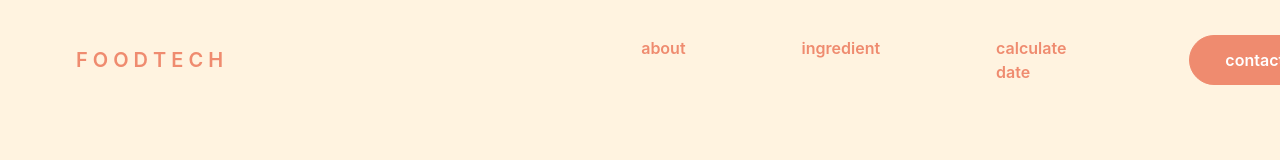
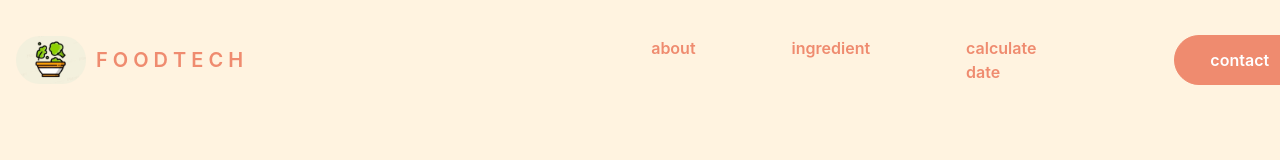
Before and after one commit to hazel260802/CodeWeb, a plain HTML site: page index.html in a window 1280 px wide. Shown: the top 160 px of the page. Drawn offline with nearby package versions, Linux system fonts and the light colour scheme.

Commit message:
Add index.html and style.css

```diff
--- a/index.html
+++ b/index.html
@@ -12,6 +12,7 @@
 
 <body>
   <nav class="navbar navbar-expand-lg" style="background-color: #fff3e0;">
+    <a href="#"> <img class="logo" src="./resources/image/logo.jpg" alt="logo"></a>
     <a class="navbar-brand" href="#">F O O D T E C H</a>
     <button class="navbar-toggler" type="button" data-toggle="collapse" data-target="#index" aria-controls="index" aria-expanded="false" aria-label="Toggle navigation">
       <span class="navbar-toggler-icon"></span>
--- a/resources/css/style.css
+++ b/resources/css/style.css
@@ -6,19 +6,25 @@ html{
 }
 
 /*--------------------Navigation Bar-----------------*/
+
+.logo{
+    width: 70px;
+    margin-top: 20px;
+    border-radius: 60px;
+}
 .navbar-brand{
     color: rgba(239,139,111,400);
     font-weight: 645;
     margin-top: 20px;
-    margin-left: 60px;
-    margin-right: 310px;
+    margin-left: 10px;
+    margin-right: 320px;
 }
 
 .nav-link{
     color: #ef8b6f;
     font-weight: 645;
     margin-top: 20px;
-    margin-left: 100px;
+    margin-left: 80px;
 }
 
 .btn{
@@ -29,7 +35,7 @@ html{
     padding-right: 35px;
     padding-top: 12px;
     padding-bottom: 12px;
-    margin-left: 115px;
+    margin-left: 130px;
     margin-top: 20px;
     font-weight: 640;
     border-radius: 60px;
```
Also changed, not shown: resources/image/logo.jpg (added).
